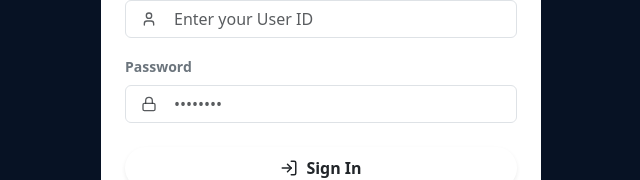
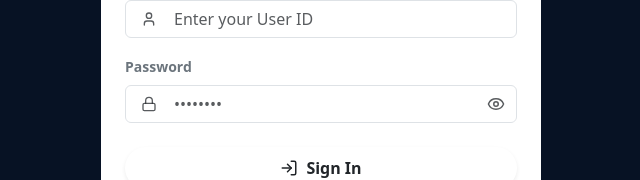
Before and after one commit to Siba2001/DIVY-IMPEX, a React (Vite) app: page /login in a window 1280 px wide. Shown: the part 413-593 px from the top of the page, without its empty margins (319-959 px from the left). Built offline with nearby package versions, Linux system fonts and the light colour scheme; no server answers; the HTML template or start-up script is replaced by a standard one.

Commit message:
feat(auth): add eye icon toggle to reveal and hide password on login screen

```diff
--- a/src/pages/public/Login.jsx
+++ b/src/pages/public/Login.jsx
@@ -2,11 +2,12 @@ import React, { useState } from 'react';
 import { useNavigate, Link } from 'react-router-dom';
 import { useAuth } from '../../context/AuthContext';
 import DivyLogo, { DivyLogoIcon } from '../../components/common/DivyLogo';
-import { Lock, User, ArrowLeft, LogIn, Key, AlertCircle, Clock } from 'lucide-react';
+import { Lock, User, ArrowLeft, LogIn, Key, AlertCircle, Clock, Eye, EyeOff } from 'lucide-react';
 
 const Login = () => {
   const [username, setUsername] = useState('');
   const [password, setPassword] = useState('');
+  const [showPassword, setShowPassword] = useState(false);
   const [error, setError] = useState('');
   const [loading, setLoading] = useState(false);
 
@@ -102,13 +103,24 @@ const Login = () => {
               <div className="position-relative">
                 <Lock size={16} className="position-absolute top-50 start-0 translate-middle-y ms-3 text-muted" />
                 <input
-                  type="password"
-                  className="form-control ps-5 font-mono"
+                  type={showPassword ? 'text' : 'password'}
+                  className="form-control ps-5 pe-5 font-mono"
                   placeholder="••••••••"
                   value={password}
                   onChange={(e) => setPassword(e.target.value)}
                   required
                 />
+                <button
+                  type="button"
+                  className="btn btn-link position-absolute top-50 end-0 translate-middle-y me-2 p-1 text-muted text-decoration-none shadow-none border-0 d-flex align-items-center"
+                  style={{ cursor: 'pointer', zIndex: 5 }}
+                  onClick={() => setShowPassword((prev) => !prev)}
+                  title={showPassword ? 'Hide password' : 'Show password'}
+                  aria-label={showPassword ? 'Hide password' : 'Show password'}
+                  tabIndex={-1}
+                >
+                  {showPassword ? <EyeOff size={18} /> : <Eye size={18} />}
+                </button>
               </div>
             </div>
 
```
